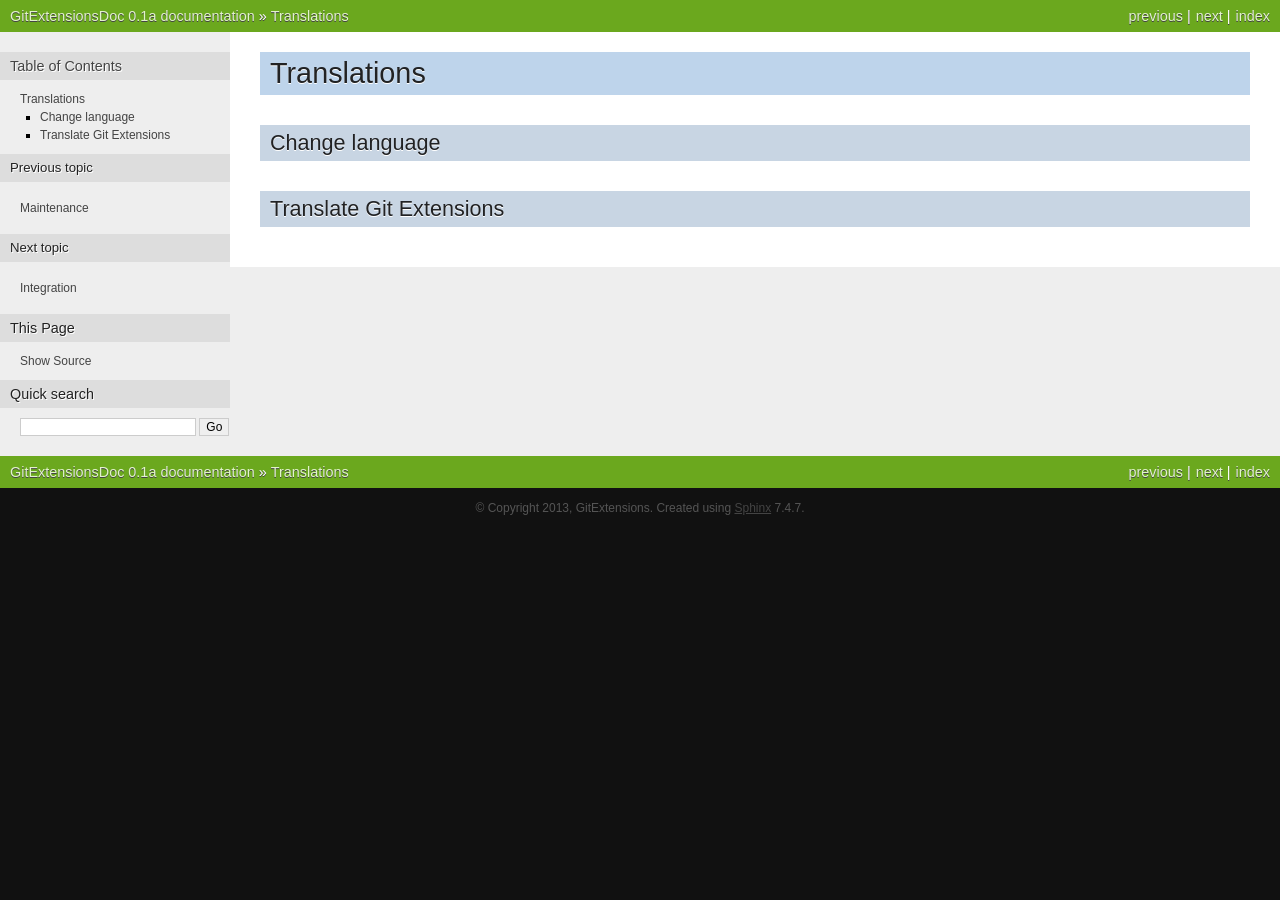
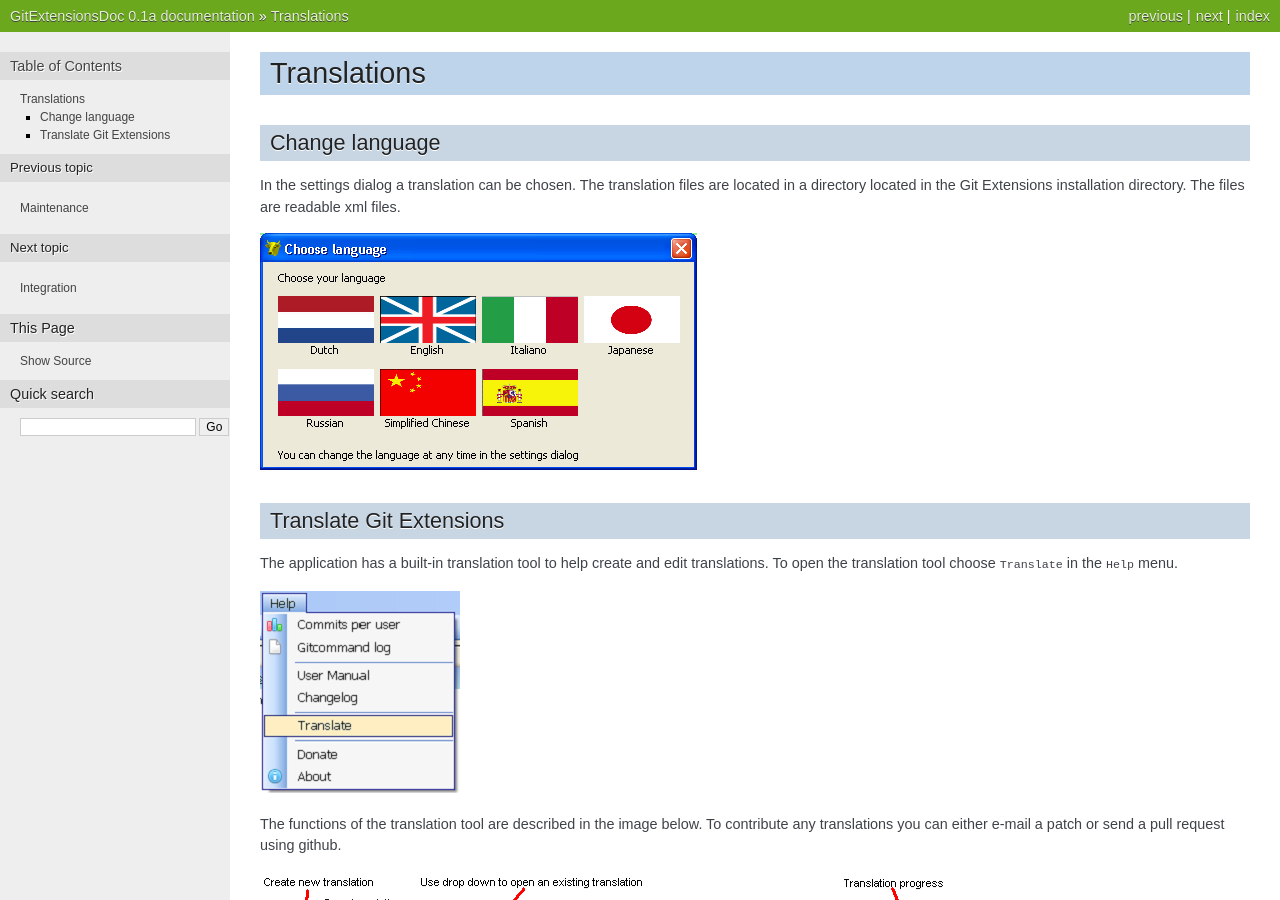
Before and after one commit to martinqt/GitExtensionsDoc, a Sphinx documentation site: the page built from source/translations.rst, in a window 1280 px wide and 900 px high. Built offline with Sphinx 7.4.7, drawn with Linux system fonts in a browser that asks for light colours.

Commit message:
Port translation section

```diff
--- a/source/translations.rst
+++ b/source/translations.rst
@@ -4,5 +4,20 @@
 Change language
 ---------------
 
+In the settings dialog a translation can be chosen. The translation files are located in a directory located in the
+Git Extensions installation directory. The files are readable xml files.
+
+.. image:: /images/choose_language.png
+
 Translate Git Extensions
 ------------------------
+
+The application has a built-in translation tool to help create and edit translations. To open the translation tool choose
+``Translate`` in the ``Help`` menu.
+
+.. image:: /images/translate.png
+
+The functions of the translation tool are described in the image below. To contribute any translations you can either e-mail
+a patch or send a pull request using github.
+
+.. image:: /images/translate_window.png
```
Also changed, not shown: progress.md (+3 -3 lines), source/images/choose_language.png (added), source/images/translate.png (added), source/images/translate_window.png (added).
